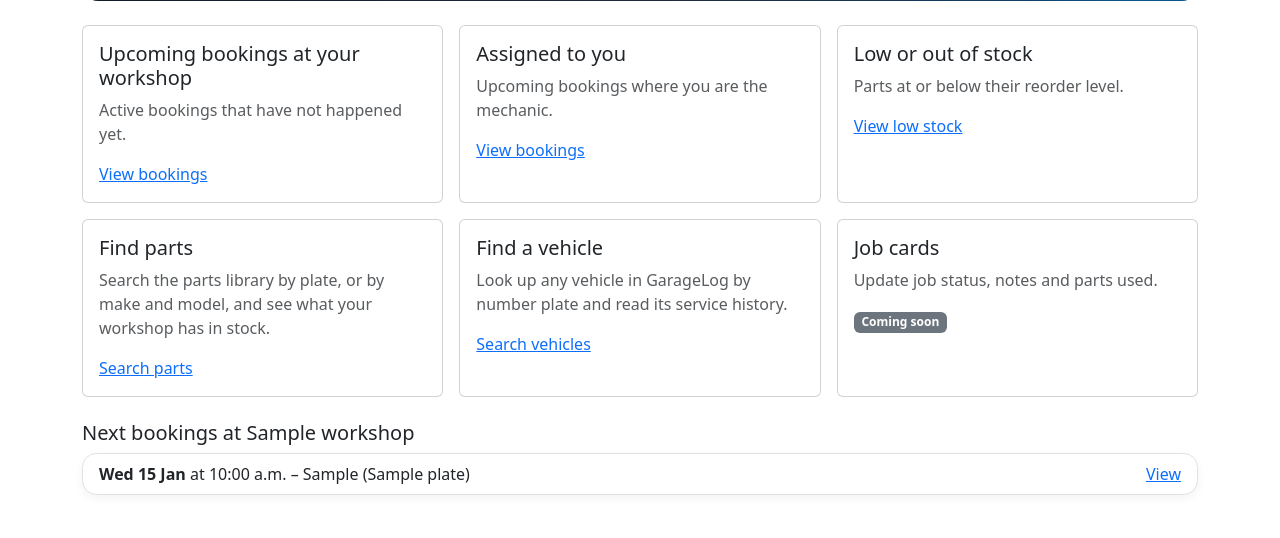
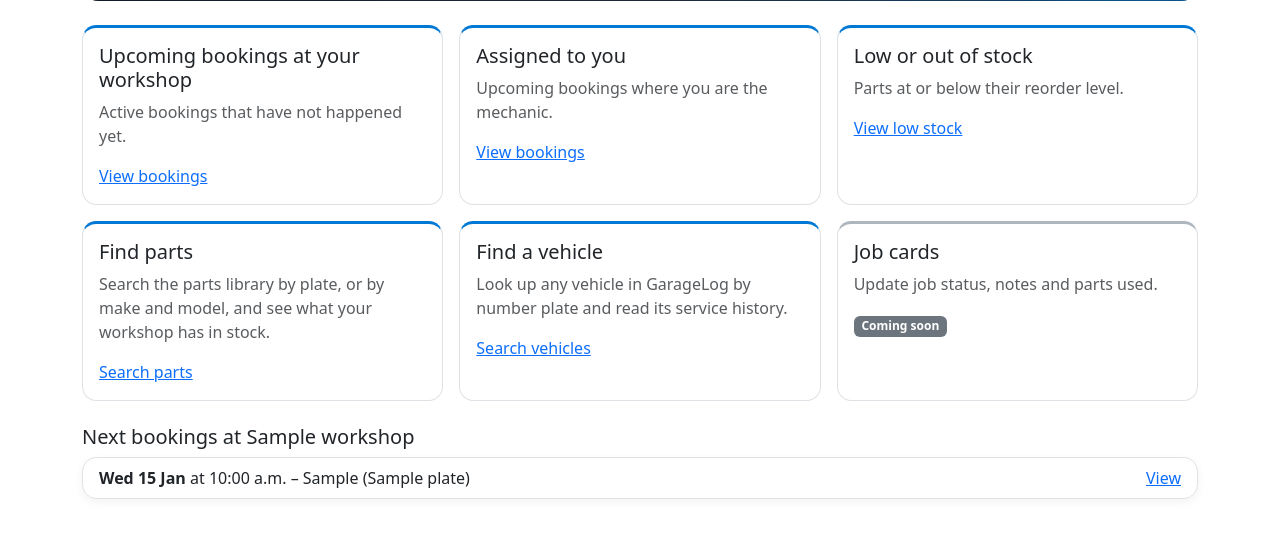
Before and after one commit to Kyran4/GarageLog, a Django app: template templates/dashboard/mechanic.html in a window 1280 px wide. Shown: the part 207-745 px from the top of the page. Run offline with Django 5.2, Linux system fonts and the light colour scheme; the template is opened without the code that fills it: most values are stand-ins (such as "Sample title", 1, 10 or a date in 2020).

Commit message:
Editing Plageholder,Action, and Link Cards

```diff
--- a/templates/dashboard/_action_card.html
+++ b/templates/dashboard/_action_card.html
@@ -1,5 +1,5 @@
 <div class="col-md-6 col-lg-4">
-    <section class="card h-100" aria-labelledby="card-{{ slug }}">
+    <section class="card gl-card gl-accent h-100" aria-labelledby="card-{{ slug }}">
         <div class="card-body">
             <h2 class="h5 card-title" id="card-{{ slug }}">{{ title }}</h2>
             <p class="card-text text-body-secondary">{{ text }}</p>
--- a/templates/dashboard/_link_card.html
+++ b/templates/dashboard/_link_card.html
@@ -1,5 +1,5 @@
 <div class="col-md-6 col-lg-4">
-    <section class="card h-100" aria-labelledby="card-{{ slug }}">
+    <section class="card gl-card gl-accent h-100" aria-labelledby="card-{{ slug }}">
         <div class="card-body">
             <h2 class="h5 card-title" id="card-{{ slug }}">{{ title }}</h2>
             <p class="display-6 mb-1">{{ count }}</p>
--- a/templates/dashboard/_placeholder_card.html
+++ b/templates/dashboard/_placeholder_card.html
@@ -1,5 +1,5 @@
 <div class="col-md-6 col-lg-4">
-    <section class="card h-100" aria-labelledby="card-{{ slug }}">
+    <section class="card gl-card gl-muted h-100" aria-labelledby="card-{{ slug }}">
         <div class="card-body">
             <h2 class="h5 card-title" id="card-{{ slug }}">{{ title }}</h2>
             <p class="card-text text-body-secondary">{{ text }}</p>
```
